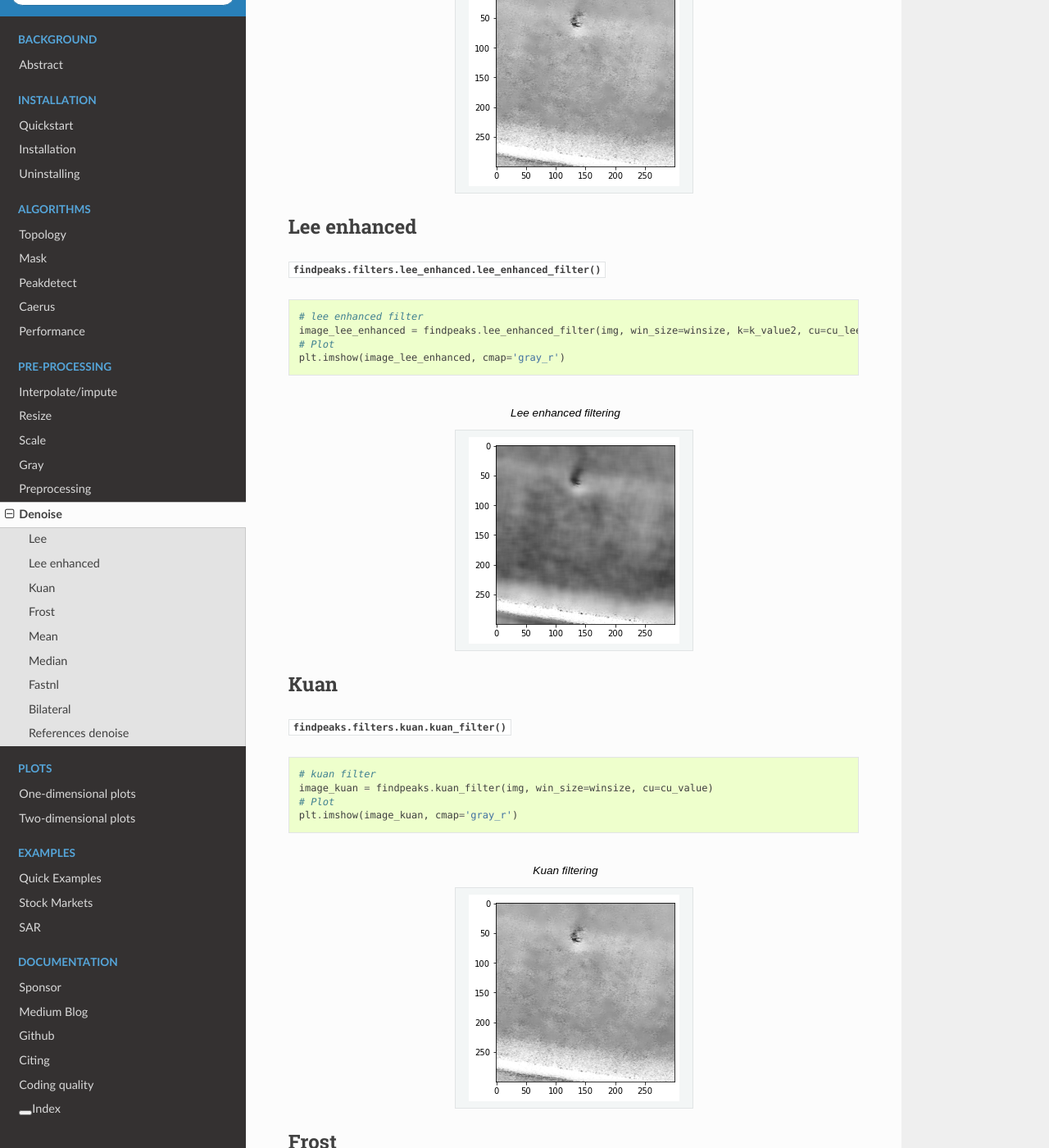
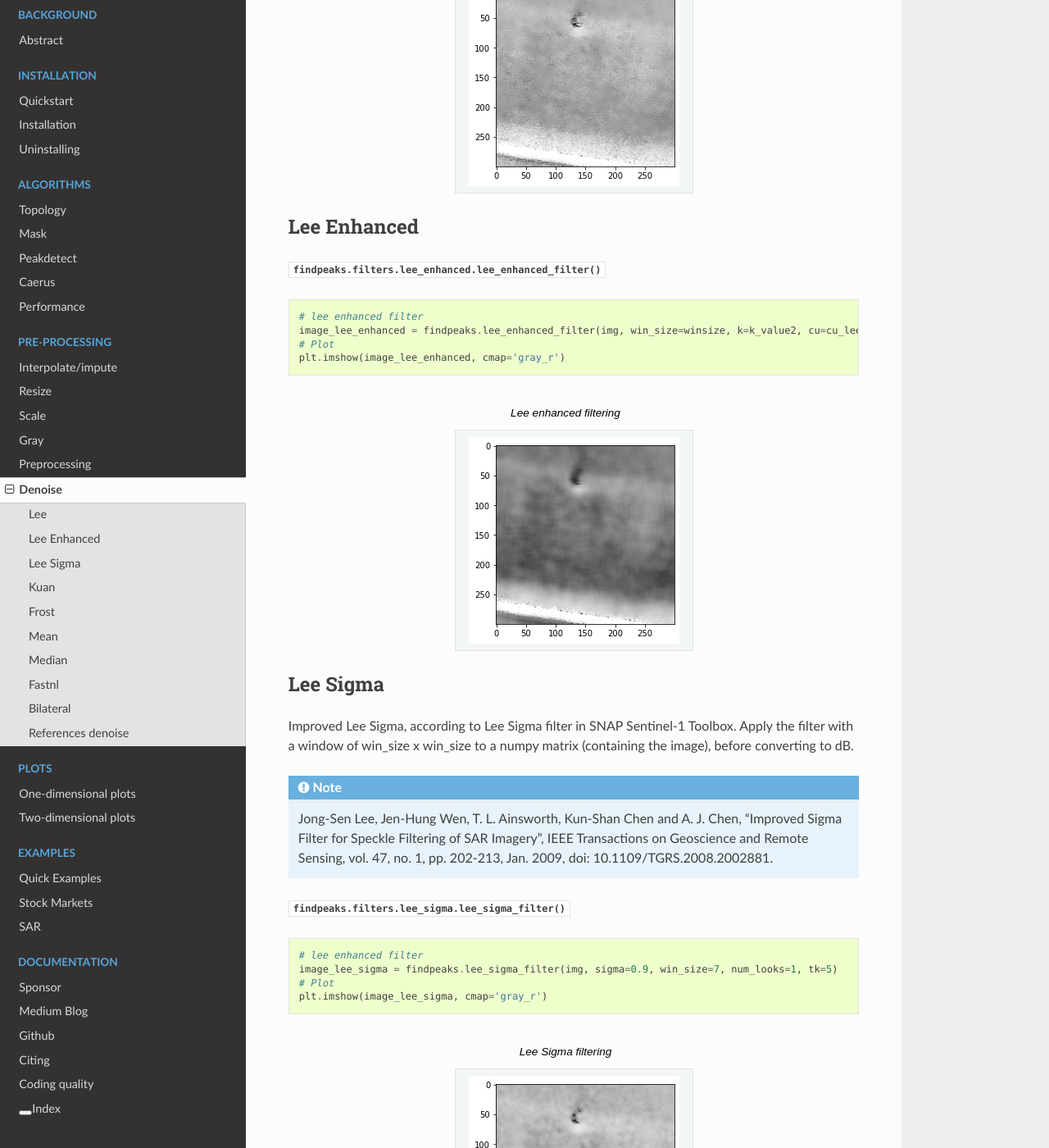
Before and after one commit to erdogant/findpeaks, a Sphinx documentation site: the page built from docs/source/Denoise.rst, in a window 1280 px wide and 1400 px high, scrolled down 2777 px. Shown: the whole window at 82% size. Built offline with Sphinx 7.4.7 and the Read the Docs theme 2.0.0, drawn with Linux system fonts in a browser that asks for light colours; some of the changed text lies outside the part shown.

Commit message:
update docs for lee sigma

```diff
--- a/docs/source/Denoise.rst
+++ b/docs/source/Denoise.rst
@@ -33,6 +33,16 @@ Lets demonstrate the denoising by example. First we will import the example data
     img = fp.import_example('2dpeaks_image')
     import findpeaks
 
+    # Some pre-processing
+    # Resize
+    img = findpeaks.stats.resize(img, size=(300,300))
+    # Make grey image
+    img = findpeaks.stats.togray(img)
+    # Scale between [0-255]
+    img = findpeaks.stats.scale(img)
+    # Plot
+    plt.imshow(img, cmap='gray_r')
+
     # filters parameters
     # window size
     winsize = 15
@@ -46,16 +56,6 @@ Lets demonstrate the denoising by example. First we will import the example data
     cu_lee_enhanced = 0.523
     # max coefficient of variation for lee enhanced
     cmax_value = 1.73
-
-    # Some pre-processing
-    # Resize
-    img = findpeaks.stats.resize(img, size=(300,300))
-    # Make grey image
-    img = findpeaks.stats.togray(img)
-    # Scale between [0-255]
-    img = findpeaks.stats.scale(img)
-    # Plot
-    plt.imshow(img, cmap='gray_r')
 
 
 .. |figDO| image:: ../figs/sonar_raw.png
@@ -101,7 +101,7 @@ Note that the Lee filter may not behave well at edges because for any window tha
 
 
 
-Lee enhanced
+Lee Enhanced
 ----------------------------------------------------
 
 :func:`findpeaks.filters.lee_enhanced.lee_enhanced_filter`
@@ -123,6 +123,37 @@ Lee enhanced
    | |figD1|  |
    +----------+
 
+
+Lee Sigma
+----------------------------------------------------
+
+Improved Lee Sigma, according to Lee Sigma filter in SNAP Sentinel-1 Toolbox.
+Apply the filter with a window of win_size x win_size to a numpy matrix (containing the image), before converting to dB.
+
+.. note::
+
+    Jong-Sen Lee, Jen-Hung Wen, T. L. Ainsworth, Kun-Shan Chen and A. J. Chen, "Improved Sigma Filter for Speckle Filtering of SAR Imagery",
+    IEEE Transactions on Geoscience and Remote Sensing, vol. 47, no. 1, pp. 202-213, Jan. 2009, doi: 10.1109/TGRS.2008.2002881.
+
+
+:func:`findpeaks.filters.lee_sigma.lee_sigma_filter`
+
+.. code:: python
+
+    # lee enhanced filter
+    image_lee_sigma = findpeaks.lee_sigma_filter(img, sigma=0.9, win_size=7, num_looks=1, tk=5)
+    # Plot
+    plt.imshow(image_lee_sigma, cmap='gray_r')
+
+
+.. |figLS1| image:: ../figs/sonar_lee_sigma.png
+
+.. table:: Lee Sigma filtering
+   :align: center
+
+   +-----------+
+   | |figLS1|  |
+   +-----------+
 
 Kuan
 ----------------------------------------------------
```
Also changed, not shown: docs/source/Use-cases.rst (+20 -16 lines), docs/figs/sonar_lee_sigma.png (added).
